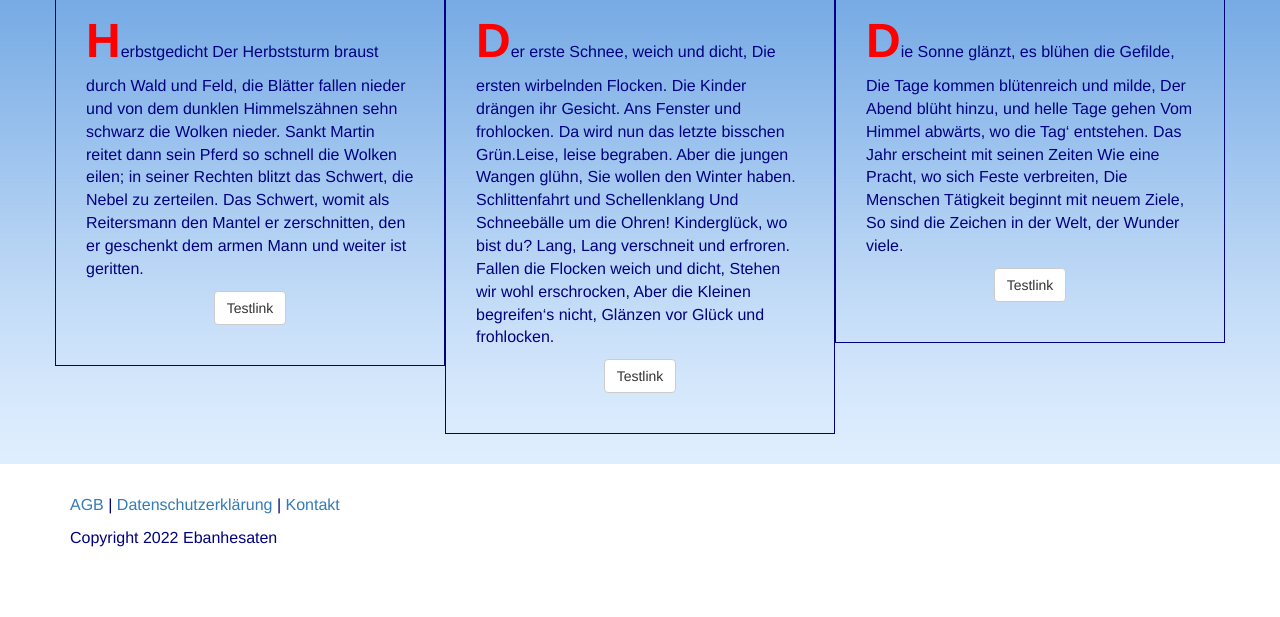
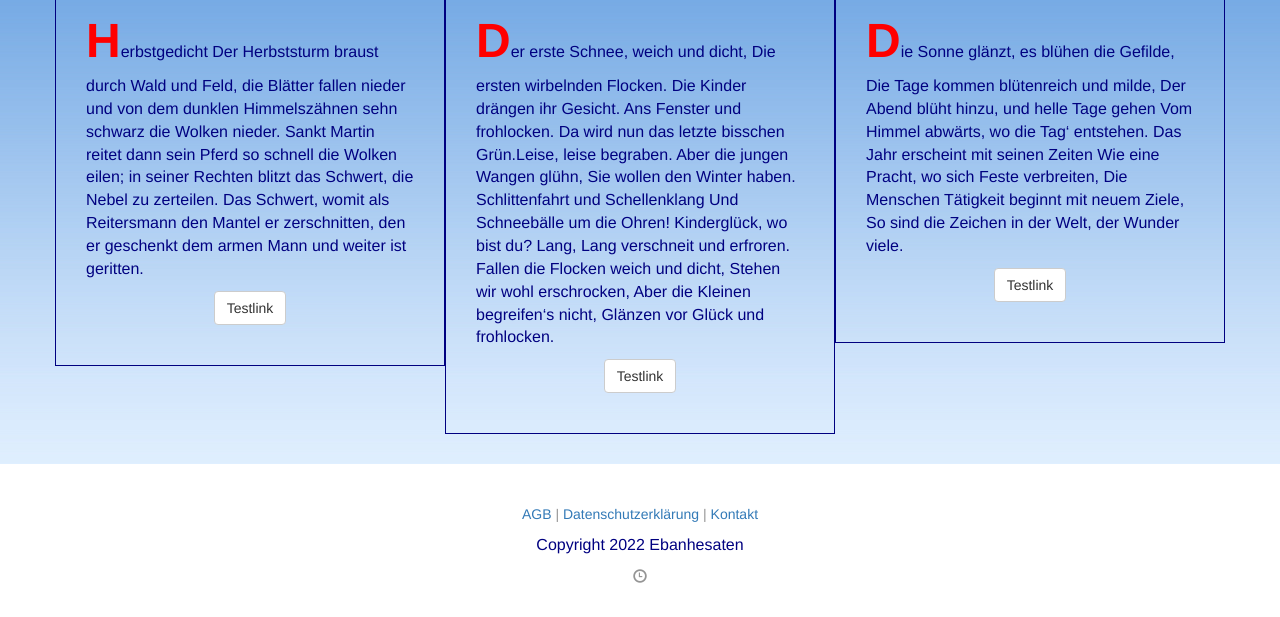
Before and after one commit to Jalowiecki/FotoFreunde256, a plain HTML site: page index.html in a window 1280 px wide. Shown: the part 1901-2518 px from the top of the page. Before the commit the page ends 2491 px from the top, so only its background shows below. Drawn offline with Linux system fonts and the light colour scheme.

Commit message:
Add files via upload

```diff
--- a/index.html
+++ b/index.html
@@ -123,7 +123,6 @@
         <div class="row page-intro">
             <div class="col-lg-12">
               <center><img class="img-responsive img-rounded" src="willkommen.gif" alt="" height="300" width="700"></center>
-                <>
                   <small>Test Text 1</small>
                 </h1>
 
@@ -223,8 +222,9 @@
 
         <div class="small-print">
         	<div class="container">
-        		<p><a href="#">AGB</a> | <a href="#">Datenschutzerklärung</a> | <a href="#">Kontakt</a></p>
-        		<p>Copyright 2022 Ebanhesaten </p>
+        		<p><center><a href="#">AGB</a> | <a href="#">Datenschutzerklärung</a> | <a href="#">Kontakt</a></center></p>
+        		<center><p>Copyright 2022 Ebanhesaten </p></center>
+                <center><span class="glyphicon glyphicon-time"></span></center>
         	</div>
         </div>
 	</footer>
```
